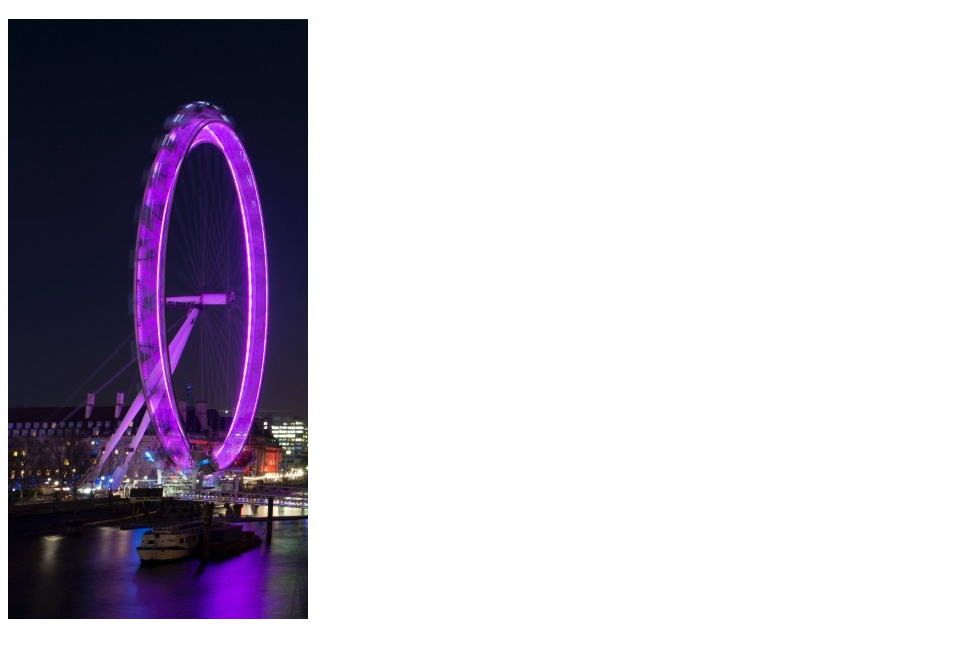
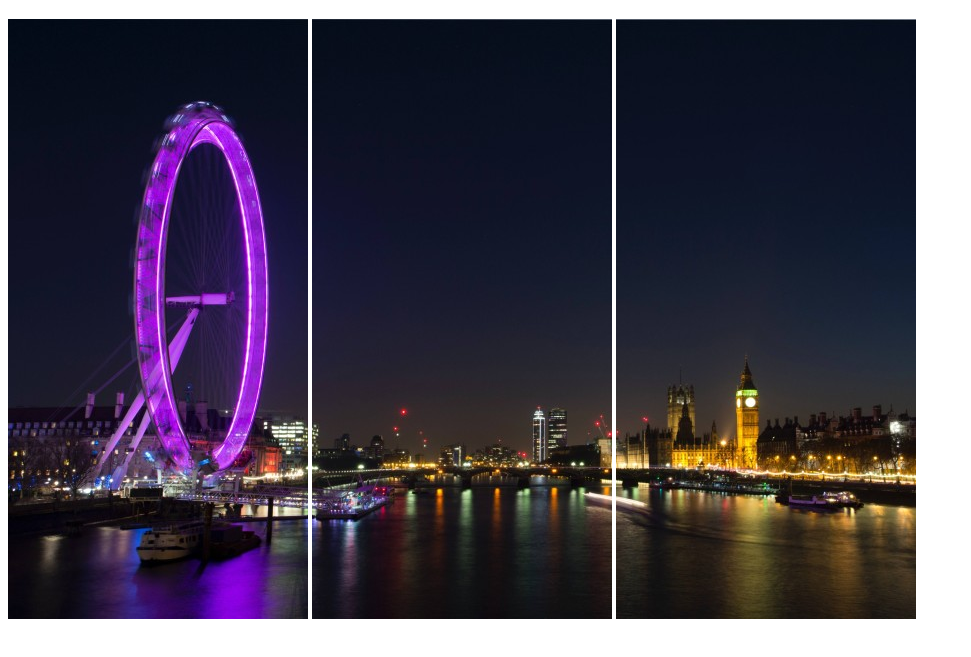
Before and after one commit to maripiero23/html-london-trip, a plain HTML site: page index.html in a window 1280 px wide. Shown: the part 61-718 px from the top of the page, without its empty margins (0-971 px from the left). Drawn offline with Linux system fonts and the light colour scheme.

Commit message:
inserimento pexels1 e pexels2

```diff
--- a/index.html
+++ b/index.html
@@ -8,5 +8,9 @@
         <h1>Il mio Viaggio a Londra</h1>
 
         <img src="img/pexels0.jpg"  alt="ruota panoramica di Londra">
+        <img src="img/pexels1.jpg"  alt="Tamigi">
+        <img src="img/pexels2.jpg"  alt="Tamigi + Westminster">
+
+
     </body>
 </html>
```
